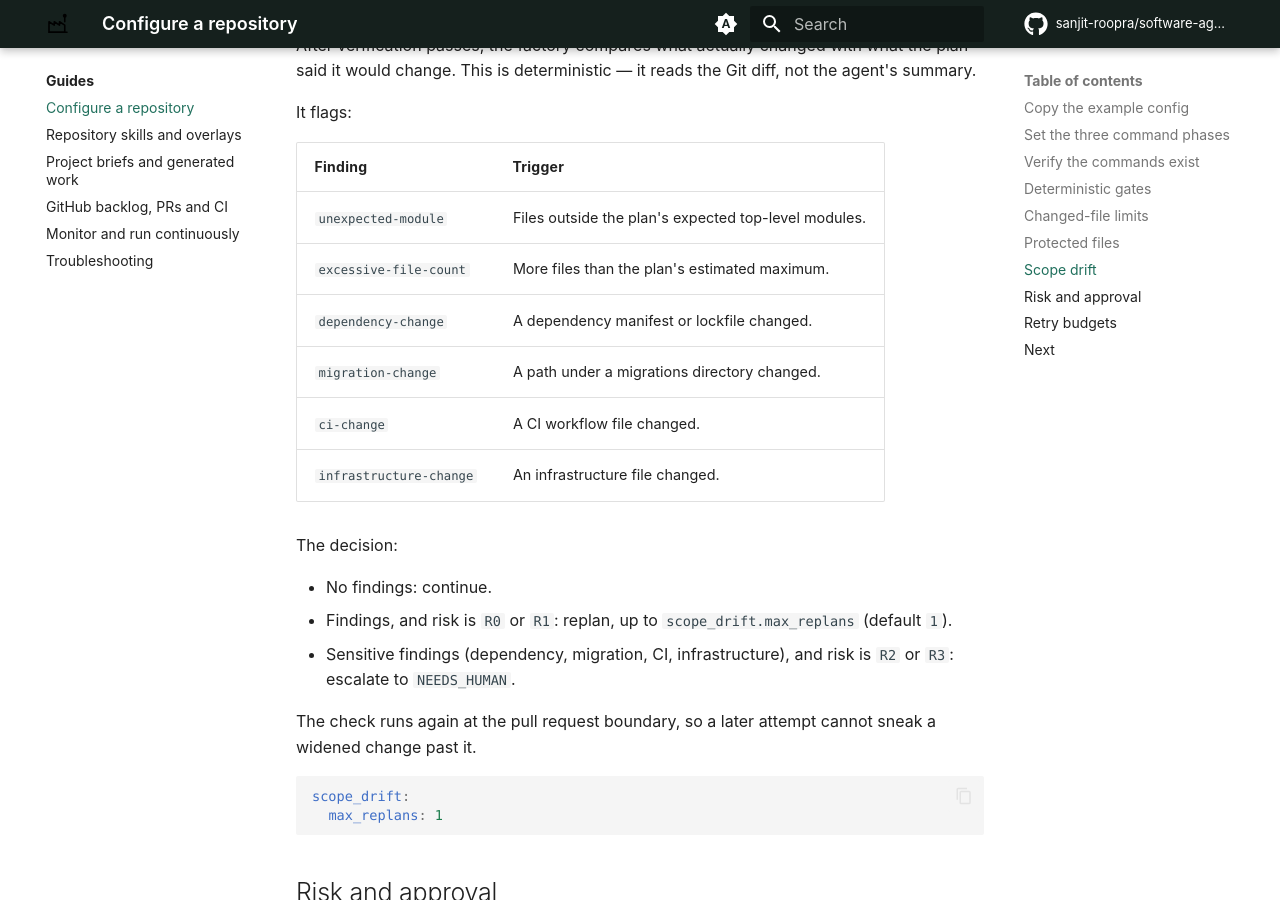
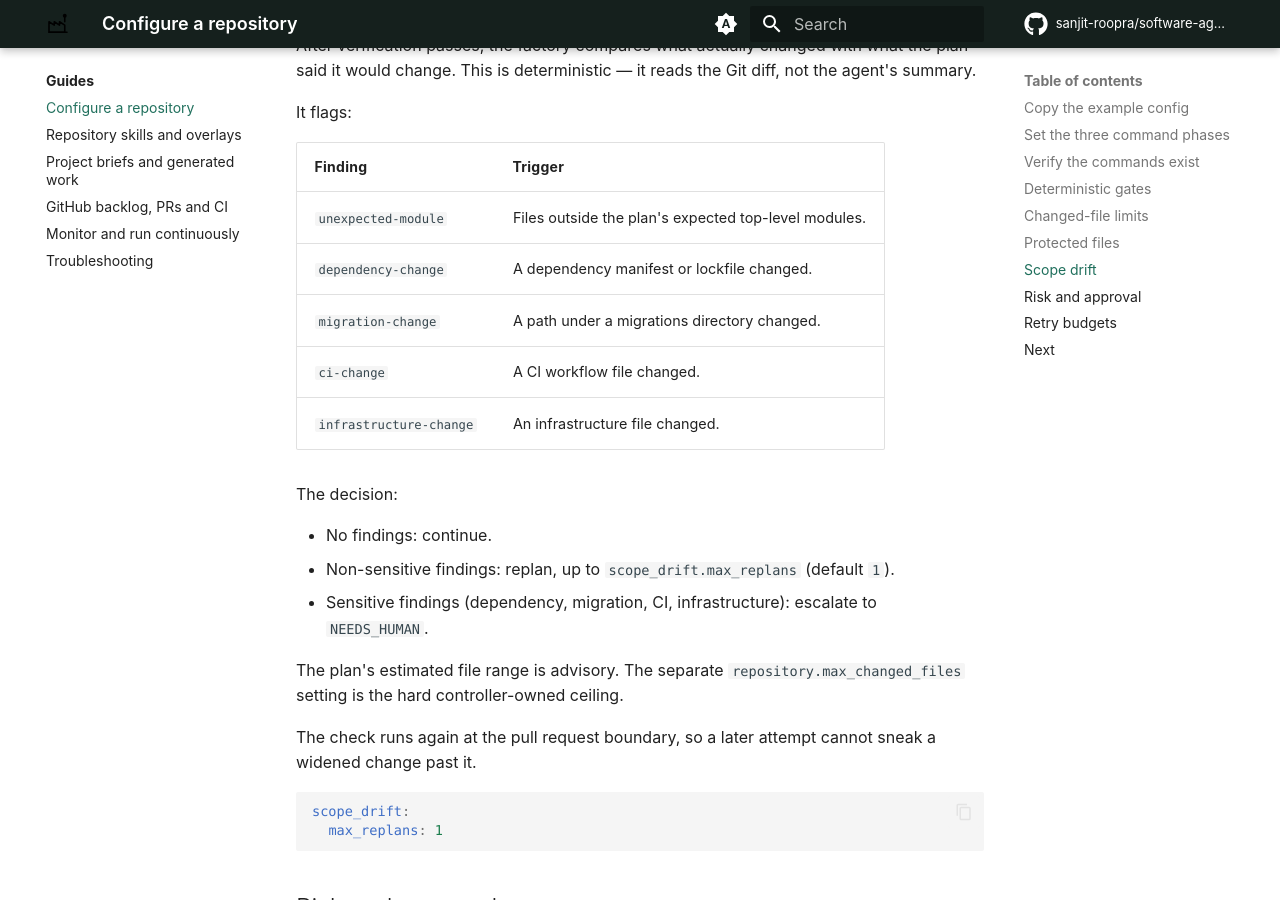
Before and after one commit to sanjit-roopra/software-agent-factory, an MkDocs documentation site: the page built from docs/guides/configure-repository.md, in a window 1280 px wide and 900 px high, scrolled down 2660 px. Built offline with MkDocs 1.6.1 and Material for MkDocs 9.7.7, drawn with Linux system fonts in a browser that asks for light colours; comment, search, counter and statistics services are not loaded.

Commit message:
Preserve sibling boundaries during replans
Co-authored-by: Copilot <223556219+Copilot@users.noreply.github.com>

```diff
--- a/docs/guides/configure-repository.md
+++ b/docs/guides/configure-repository.md
@@ -128,7 +128,6 @@ It flags:
 | Finding | Trigger |
 | --- | --- |
 | `unexpected-module` | Files outside the plan's expected top-level modules. |
-| `excessive-file-count` | More files than the plan's estimated maximum. |
 | `dependency-change` | A dependency manifest or lockfile changed. |
 | `migration-change` | A path under a migrations directory changed. |
 | `ci-change` | A CI workflow file changed. |
@@ -137,10 +136,13 @@ It flags:
 The decision:
 
 - No findings: continue.
-- Findings, and risk is `R0` or `R1`: replan, up to `scope_drift.max_replans`
-  (default `1`).
-- Sensitive findings (dependency, migration, CI, infrastructure), and risk is
-  `R2` or `R3`: escalate to `NEEDS_HUMAN`.
+- Non-sensitive findings: replan, up to `scope_drift.max_replans` (default
+  `1`).
+- Sensitive findings (dependency, migration, CI, infrastructure): escalate to
+  `NEEDS_HUMAN`.
+
+The plan's estimated file range is advisory. The separate
+`repository.max_changed_files` setting is the hard controller-owned ceiling.
 
 The check runs again at the pull request boundary, so a later attempt cannot
 sneak a widened change past it.
```
Also changed, not shown: docs/guides/troubleshooting.md (+3 -3 lines), 2 other files.
